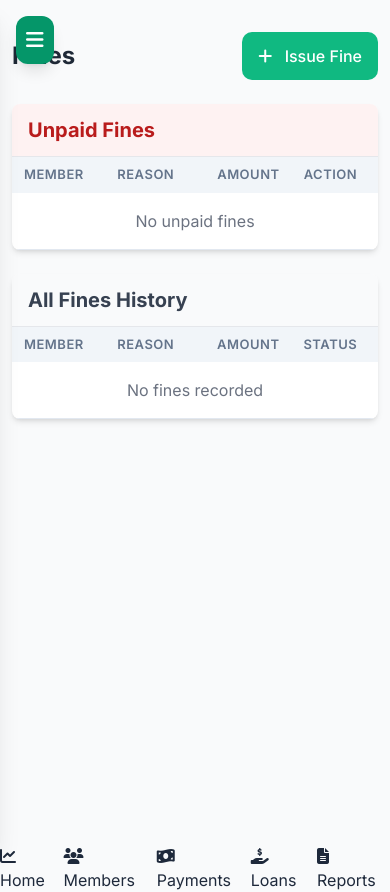
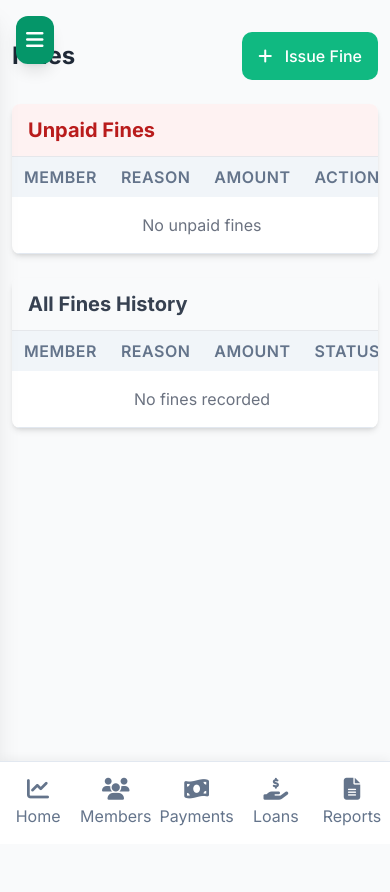
Before and after one commit to Chaslyn89/ChamaSystem, a Flask app: page /fines in a window 390 px wide. After the commit the page ends 826 px from the top, so only its background shows below. Run offline with Flask 3, Linux system fonts and the light colour scheme; a user stored in the database is signed in; data that the repository does not hold is empty; some libraries are stand-ins or nearby versions.

Commit message:
Update style.css

```diff
--- a/static/css/style.css
+++ b/static/css/style.css
@@ -51,23 +51,11 @@ body {
     border-radius: 16px;
     box-shadow: 0 4px 12px rgba(0, 0, 0, 0.04);
     transition: transform 0.2s ease, box-shadow 0.2s ease;
-    padding: 16px;
 }
 
 .stat-card:hover {
     transform: translateY(-2px);
     box-shadow: 0 8px 24px rgba(0, 0, 0, 0.08);
-}
-
-.stat-card-title {
-    font-size: 14px;
-    color: var(--text-light);
-    margin-bottom: 4px;
-}
-
-.stat-card-value {
-    font-size: 24px;
-    font-weight: 700;
 }
 
 .bg-white {
@@ -84,8 +72,6 @@ body {
     cursor: pointer;
     font-weight: 500;
     transition: all 0.2s ease;
-    display: inline-block;
-    text-align: center;
 }
 
 .btn-primary:hover {
@@ -373,77 +359,109 @@ tr:hover {
     }
 }
 
-/* ========== MOBILE ONLY FIXES - NO SCROLLING ========== */
+/* ========== MOBILE ONLY FIXES ========== */
 @media (max-width: 768px) {
-    /* Force stats to stack vertically */
-    .stats-grid {
-        display: flex !important;
-        flex-direction: column !important;
-        gap: 12px !important;
-    }
-
-    .stat-card {
-        width: 100% !important;
-        padding: 12px !important;
-    }
-
-    /* Smaller fonts for stats */
-    .stat-card-value {
-        font-size: 18px !important;
-    }
-
-    .stat-card-title {
-        font-size: 12px !important;
-    }
-
-    /* Prevent horizontal scroll */
-    body, html {
-        overflow-x: hidden !important;
-        width: 100% !important;
-    }
-
-    .container {
-        padding-left: 12px !important;
-        padding-right: 12px !important;
-        width: 100% !important;
-        overflow-x: hidden !important;
-    }
-
-    main, .main-content {
-        overflow-x: hidden !important;
-    }
-
-    /* Quick actions stack vertically */
-    .grid-cols-2 {
-        grid-template-columns: 1fr !important;
-    }
-
-    /* Text sizes */
-    body, p, span, div, a, button, input, select, textarea {
+    body, p, span, div:not(.sidebar):not(.bottom-nav), a, button, input, select, textarea,
+    .stat-card-value, .stat-card-title, td, th, .form-label, .alert {
         font-size: 16px !important;
     }
 
     h1 { font-size: 24px !important; }
     h2 { font-size: 20px !important; }
     h3 { font-size: 18px !important; }
+    h4 { font-size: 16px !important; }
 
-    /* Tap targets */
-    .btn-primary, .btn-secondary, .btn-danger, button {
+    .btn-primary, .btn-secondary, .btn-danger, .sidebar-item, .bottom-nav a,
+    button, a[role="button"], .btn, input[type="submit"], input[type="button"] {
         min-height: 44px;
         padding: 12px 16px;
     }
 
-    /* Logout text visible */
+    .btn-primary + .btn-primary, button + button, .btn + .btn {
+        margin-left: 12px;
+    }
+
     .logout-text {
         display: inline-block !important;
         font-size: 14px;
         margin-left: 4px;
     }
 
-    /* Table horizontal scroll only when needed */
+    .bottom-nav {
+        display: flex !important;
+        position: fixed;
+        bottom: 0;
+        left: 0;
+        right: 0;
+        background: white;
+        padding: 8px 0;
+        justify-content: space-around;
+        z-index: 100;
+        border-top: 1px solid #E2E8F0;
+        box-shadow: 0 -2px 10px rgba(0,0,0,0.05);
+    }
+
+    .bottom-nav a {
+        flex: 1;
+        text-align: center;
+        padding: 8px 4px;
+        min-height: 50px;
+        display: flex;
+        flex-direction: column;
+        align-items: center;
+        justify-content: center;
+        text-decoration: none;
+        color: #64748B;
+    }
+
+    .bottom-nav a.active {
+        color: #10B981;
+    }
+
+    .bottom-nav i {
+        font-size: 22px;
+        margin-bottom: 4px;
+    }
+
+    .bottom-nav span {
+        font-size: 11px;
+    }
+
+    .main-content, main {
+        padding-bottom: 70px;
+    }
+
     .table-container, .overflow-x-auto {
-        overflow-x: auto !important;
-        -webkit-overflow-scrolling: touch !important;
+        overflow-x: auto;
+        -webkit-overflow-scrolling: touch;
+    }
+
+    table {
+        min-width: 600px;
+    }
+}
+
+/* ========== RESPONSIVE (Desktop) ========== */
+@media (max-width: 768px) {
+    .stat-number {
+        font-size: 24px;
+    }
+
+    .dashboard-card {
+        padding: 16px;
+    }
+
+    .stats-grid {
+        grid-template-columns: 1fr;
+        gap: 1rem;
+    }
+
+    .member-stats-grid {
+        grid-template-columns: 1fr;
+    }
+
+    .grid-cols-2, .grid-cols-3, .grid-cols-4 {
+        grid-template-columns: 1fr;
     }
 }
 
```
